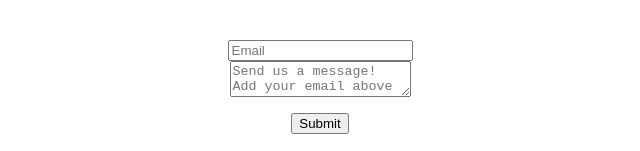
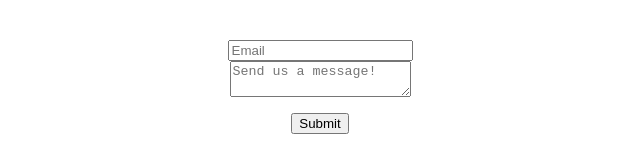
Before and after one commit to icculp/pool_site, a React (Create React App) app: page / in a window 1280 px wide. Shown: the part 2439-2590 px from the top of the page, without its empty margins (320-960 px from the left). Built offline with nearby package versions, Linux system fonts and the light colour scheme.

Commit message:
message placeholder

```diff
--- a/src/App.js
+++ b/src/App.js
@@ -32,7 +32,7 @@ function ContactForm() {
       <textarea
         id="message"
         name="message"
-        placeholder="Send us a message! Add your email above if you'd like a reply."
+        placeholder="Send us a message!"
       />
       <ValidationError
         prefix="Message"
```
